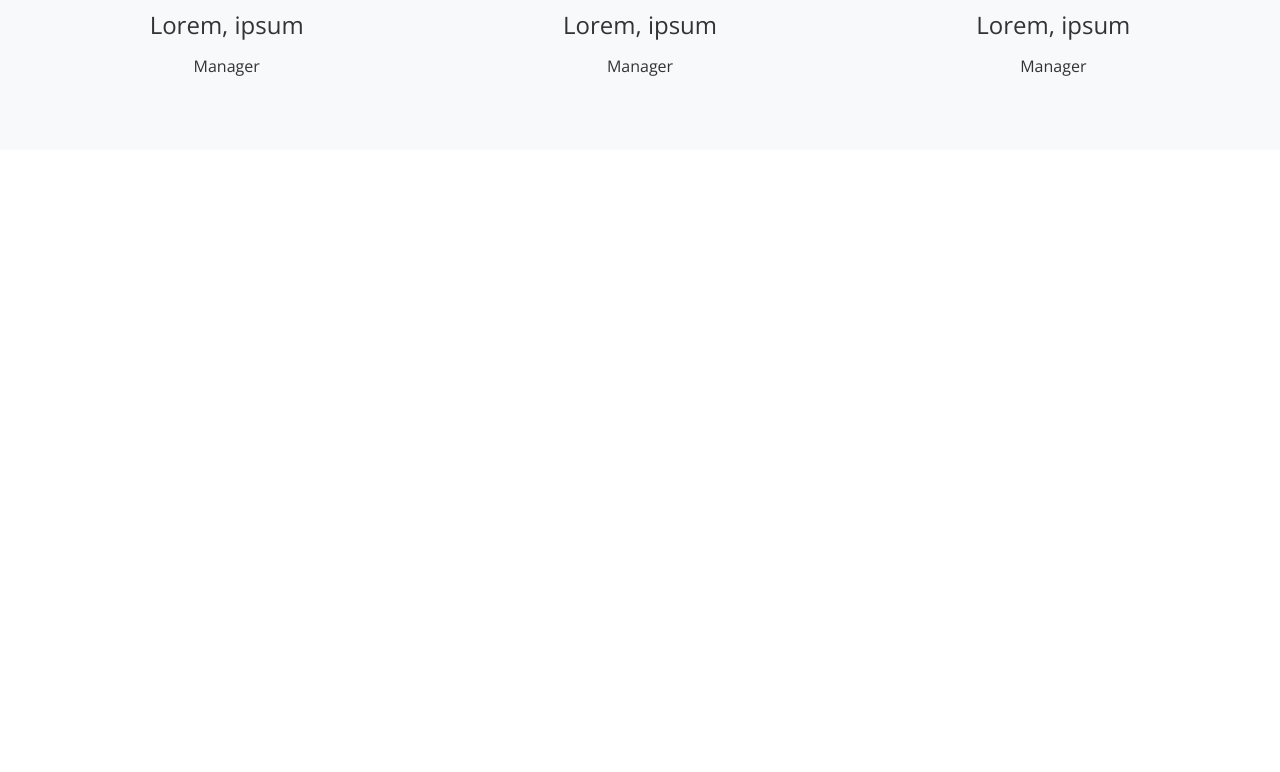
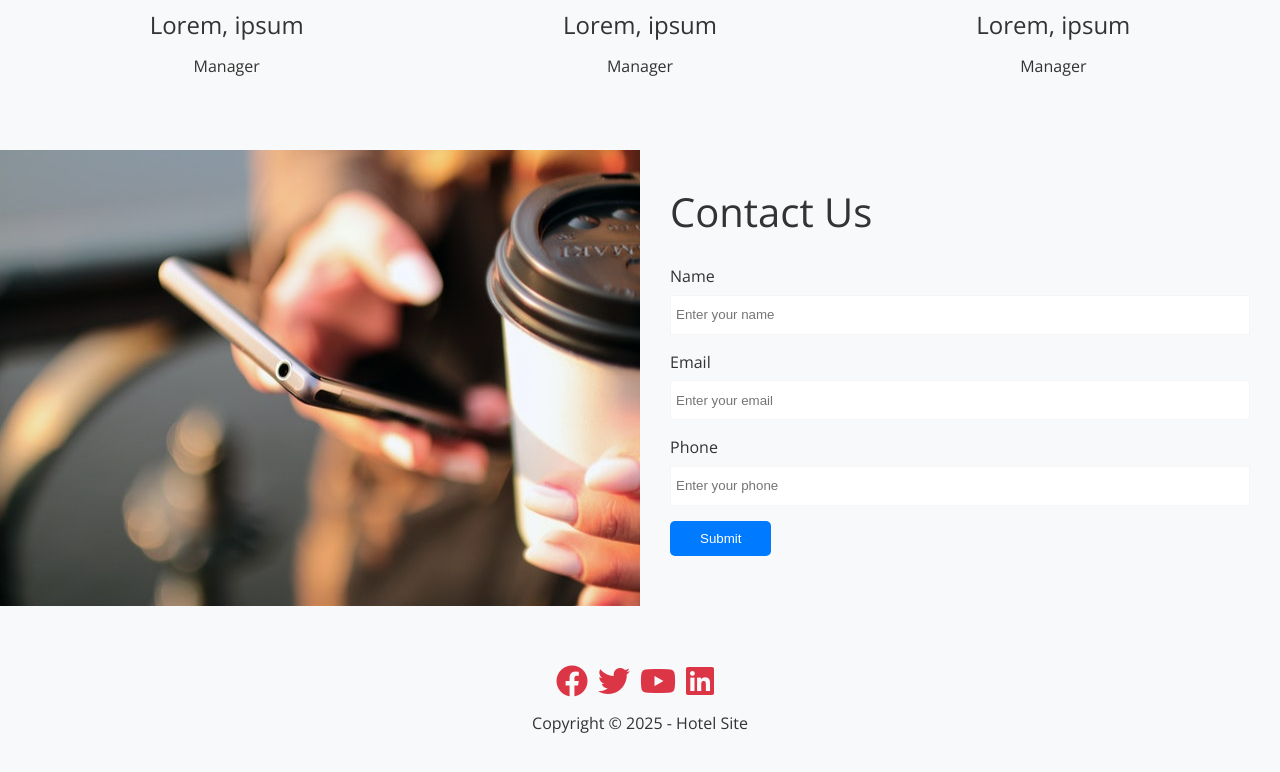
Before and after one commit to mrtksknn/hotel-site, a React (Create React App) app: page / in a window 1280 px wide. Shown: the part 3401-4173 px from the top of the page. Before the commit the page ends 3551 px from the top, so only its background shows below. Built offline with nearby package versions, Linux system fonts and the light colour scheme.

Commit message:
add contact & footer sections

```diff
--- a/src/App.js
+++ b/src/App.js
@@ -1,9 +1,11 @@
-import About from "./components/about";
-import Gallery from "./components/gallery";
-import Navbar from "./components/navbar";
-import Rooms from "./components/rooms";
-import Services from "./components/services";
-import Teams from "./components/teams";
+import About from "./components/About";
+import Contact from "./components/Contact";
+import Footer from "./components/Footer";
+import Gallery from "./components/Gallery";
+import Navbar from "./components/Navbar";
+import Rooms from "./components/Rooms";
+import Services from "./components/Services";
+import Teams from "./components/Teams";
 
 function App() {
   return (
@@ -15,7 +17,9 @@ function App() {
         <Gallery />
         <Rooms />
         <Teams />
+        <Contact />
       </main>
+      <Footer />
     </div>
   );
 }
--- /dev/null
+++ b/src/components/Contact.js
@@ -0,0 +1,38 @@
+import React from 'react'
+import contact from '../assets/contact.jpeg';
+
+const Contact = () => {
+  return (
+    <section id='contact' className='contact flex-columns'>
+      <div className='row'>
+        <div className='column'>
+          <div className='column-1'>
+            <img src={contact} alt=""></img>
+          </div>
+        </div>
+        <div className='column'>
+          <div className='column-2 bg-light'>
+            <h2>Contact Us</h2>
+            <form action='' className='contact-form'>
+              <div className='form-control'>
+                <label for="name">Name</label>
+                <input type="text" id="name" placeholder='Enter your name' />
+              </div>
+              <div className='form-control'>
+                <label for="email">Email</label>
+                <input type="email" id="email" placeholder='Enter your email' />
+              </div>
+              <div className='form-control'>
+                <label for="phone">Phone</label>
+                <input type="text" id="phone" placeholder='Enter your phone' />
+              </div>
+              <button type='submit' className='btn btn-primary'>Submit</button>
+            </form>
+          </div>
+        </div>
+      </div>
+    </section>
+  )
+}
+
+export default Contact
--- /dev/null
+++ b/src/components/Footer.js
@@ -0,0 +1,17 @@
+import React from 'react'
+
+const Footer = () => {
+  return (
+    <footer className='footer bg-light'>
+      <div className='social'>
+        <a href="-"><i className='fab fa-facebook fa-2x '></i></a>
+        <a href="-"><i className='fab fa-twitter fa-2x '></i></a>
+        <a href="-"><i className='fab fa-youtube fa-2x '></i></a>
+        <a href="-"><i className='fab fa-linkedin fa-2x '></i></a>
+      </div>
+      <p>Copyright © 2025 - Hotel Site</p>
+    </footer>
+  )
+}
+
+export default Footer
--- a/src/components/navbar.js
+++ b/src/components/navbar.js
@@ -1,5 +1,5 @@
 import React from 'react'
-import Header from './header';
+import Header from './Header';
 
 const Navbar = () => {
   return (
--- a/src/styles/style.css
+++ b/src/styles/style.css
@@ -133,3 +133,35 @@ img { width: 100% }
 /* teams */
 .teams img { border-radius: 10px }
 .teams img:hover { opacity: 0.7 }
+
+/* contact */
+.contact-form {
+  width: 100%;
+  padding: 2rem 0;
+}
+.contact-form label {
+  display: block;
+  margin-bottom: .5rem;
+}
+.contact-form .form-control { margin-bottom: 1.5rem }
+.contact-form input {
+  width: 100%;
+  padding: 5px;
+  height: 40px;
+  border: 1px solid #f5f5f5;
+}
+.contact-form .bnt { margin-top: 20px }
+.contact h2 { font-size: 4rem }
+
+/* footer */
+.footer {
+  height: 200px;
+  display: flex;
+  text-align: center;
+  align-items: center;
+  justify-content: center;
+  flex-direction: column;
+}
+.footer a { color: var(--danger) }
+.footer a:hover { opacity: 0.7 }
+.footer .social a { margin-right: 10px }
```
